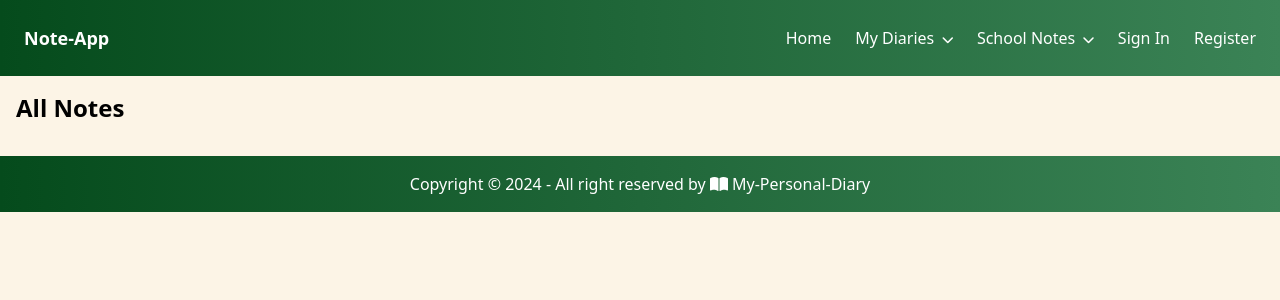
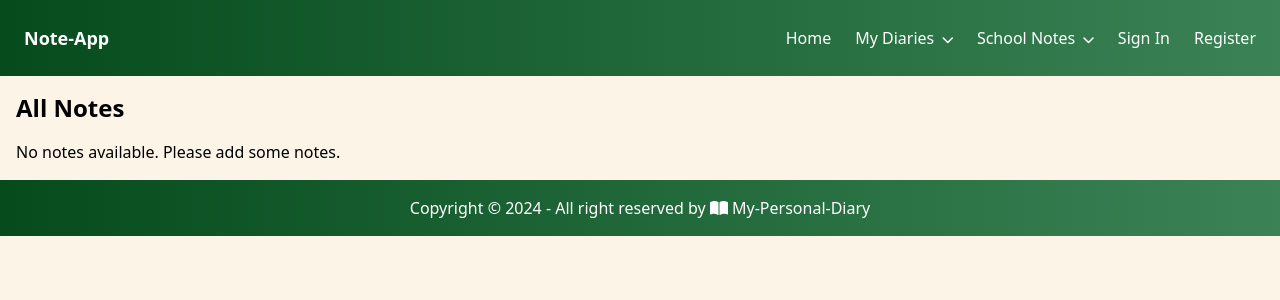
Before and after one commit to ZahraR85/Notes-App, a React (Vite) app: page /school-notes in a window 1280 px wide. Shown: the top 300 px of the page. Built offline with nearby package versions, Linux system fonts and the light colour scheme.

Commit message:
fix the Diary for Add

```diff
--- a/src/components/NoteList.jsx
+++ b/src/components/NoteList.jsx
@@ -10,18 +10,25 @@ const NoteList = () => {
     <div className="container mx-auto p-4">
       <h2 className="text-2xl font-bold mb-4">All Notes</h2>
       <div className="grid grid-cols-1 md:grid-cols-2 lg:grid-cols-3 gap-4">
-        {notes.map((note) => (
-          <div key={note.id} className="bg-white shadow rounded p-4">
-            <h3 className="text-xl font-semibold">{note.title}</h3>
-            <p className="text-gray-700">{note.content.substring(0, 50)}...</p>
-            <Link
-              to={`/school-notes/${note.id}`}
-              className="text-blue-500 mt-2 inline-block"
+        {notes && notes.length > 0 ? (
+          notes.map((note) => (
+            <div
+              key={note.id}
+              className="bg-customBg1 relative border w-64 h-90 rounded overflow-hidden shadow-lg
+              transform transition-transform duration-300 ease-in-out hover:scale-105"
             >
-              View Details
-            </Link>
-          </div>
-        ))}
+              <Link
+                to={`/school-notes/${note.id}`}
+                className="text-blue-500 mt-2 inline-block"
+              >
+                <h3 className="text-xl font-semibold">{note.title}</h3>
+                <p className="text-gray-700">{note.content.substring(0, 50)}...</p>
+              </Link>
+            </div>
+          ))
+        ) : (
+          <p>No notes available. Please add some notes.</p>
+        )}
       </div>
     </div>
   );
--- a/src/context/NotesContext.jsx
+++ b/src/context/NotesContext.jsx
@@ -21,9 +21,10 @@ const notesReducer = (state, action) => {
 export const NotesProvider = ({ children }) => {
   const [notes, dispatch] = useReducer(notesReducer, [], () => {
     const localData = localStorage.getItem('notes');
-    return localData ? JSON.parse(localData) : [];
+    const parsedData = localData ? JSON.parse(localData) : [];
+    // Filter out notes without an id
+    return parsedData.filter(note => note.id);
   });
-
   useEffect(() => {
     localStorage.setItem('notes', JSON.stringify(notes));
   }, [notes]);
--- a/src/pages/NewNoteForm.jsx
+++ b/src/pages/NewNoteForm.jsx
@@ -42,7 +42,7 @@ const NewNoteForm = () => {
             ></textarea>
           </div>
           <button type="submit" className="bg-green-800 text-white py-2 text-lg rounded w-full">
-            Add Note
+            Submit
           </button>
         </form>
       </div>
```
